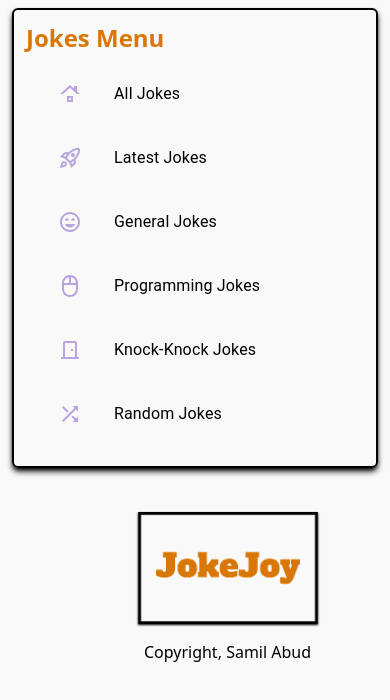
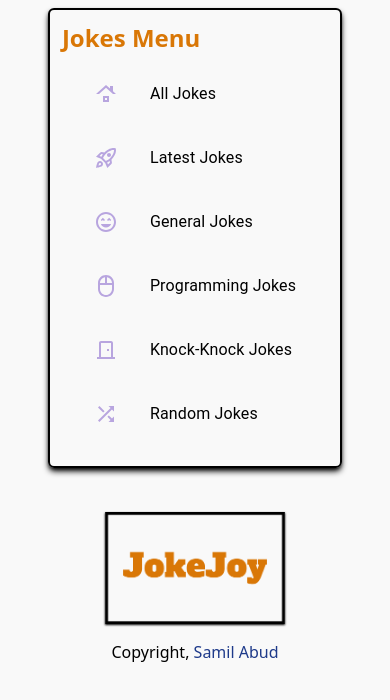
Before and after one commit to samilabud/JokeJoy, a Next.js app: page /components/layout in a window 390 px wide. Shown: the top 700 px of the page. Built offline with nearby package versions, Linux system fonts and the light colour scheme.

Commit message:
Fixed pixel perfect issues and responsive in mobile

```diff
--- a/app/globals.css
+++ b/app/globals.css
@@ -7,8 +7,7 @@ body {
 }
 
 #left-navigation {
-  @apply w-full xl:w-2/12 p-3 xl:fixed top-1/4 mt-2 rounded-md shadow-md shadow-black box-border border-spacing-1 border-solid border-black border-2 m-3 self-center;
-  min-width: 245px;
+  @apply xl:w-2/12 p-3 xl:fixed top-1/4 mt-2 rounded-md shadow-md shadow-black box-border border-spacing-1 border-solid border-black border-2 m-3 self-center;
 }
 hr {
   border: 0;
--- a/pages/components/jokes.component.js
+++ b/pages/components/jokes.component.js
@@ -47,18 +47,18 @@ const Jokes = ({ title, jokes, showLoadMoreButton = true, type = "all" }) => {
 
   return (
     <div className="inline-block w-full mt-10">
-      <div className="flex w-full justify-between">
+      <div className="flex w-full justify-between mb-3">
         <h3 className="text-2xl font-bold text-amber-600 ml-3">{title}</h3>
-        <div className="flex justify-between h-32 xl:h-0 flex-col xl:flex-row xl:w-5/12 flex-wrap pr-4">
+        <div className="flex justify-between h-32 xl:h-0 flex-row xl:flex-row w-6/12 xl:w-5/12 flex-wrap pr-4">
           <div>
-            <span id="sortByLabel" className="cursor-pointer">
+            <span id="sortByLabel" className="cursor-pointer font-semibold">
               Sort by:
             </span>
             <Select
               labelId="sortByLabel"
               value={sortBy}
               onChange={handleSortByChange}
-              className="h-10 text-orange-500"
+              className="h-10 text-amber-600"
             >
               <MenuItem value="id">ID</MenuItem>
               <MenuItem value="type">Type</MenuItem>
@@ -67,14 +67,14 @@ const Jokes = ({ title, jokes, showLoadMoreButton = true, type = "all" }) => {
             </Select>
           </div>
           <div>
-            <span id="orderByLabel" className="cursor-pointer">
+            <span id="orderByLabel" className="cursor-pointer font-semibold">
               Order by:
             </span>
             <Select
               labelId="orderByLabel"
               value={orderBy}
               onChange={handleOrderByChange}
-              className="h-10 text-orange-500"
+              className="h-10 text-amber-600"
             >
               <MenuItem value="asc">ASC</MenuItem>
               <MenuItem value="desc">DESC</MenuItem>
@@ -83,14 +83,16 @@ const Jokes = ({ title, jokes, showLoadMoreButton = true, type = "all" }) => {
           <Button
             onClick={applyFilter}
             variant="contained"
-            sx={{ backgroundColor: "#FF3F00" }}
-            className="hover:bg-orange-600 h-10"
+            className="bg-amber-600 hover:bg-amber-700 h-10"
           >
             Apply
           </Button>
         </div>
       </div>
-      <div id="jokes-container" className="flex flex-wrap">
+      <div
+        id="jokes-container"
+        className="flex flex-wrap justify-center xl:justify-start"
+      >
         {data.map((joke) => (
           <div
             className="joke-block flex flex-col shadow-md shadow-black border-solid border-black border-2 m-3 p-3 rounded-md max-w-72 min-w-56"
@@ -111,8 +113,7 @@ const Jokes = ({ title, jokes, showLoadMoreButton = true, type = "all" }) => {
             <Button
               onClick={() => loadMoreData()}
               variant="contained"
-              sx={{ backgroundColor: "#FF3F00" }}
-              className="hover:bg-orange-600"
+              className="bg-amber-600 hover:bg-amber-700"
             >
               Load More
             </Button>
--- a/pages/components/layout.js
+++ b/pages/components/layout.js
@@ -5,7 +5,7 @@ import "../../app/globals.css";
 
 const Layout = ({ children }) => {
   return (
-    <div className="flex flex-row items-center flex-wrap w-full justify-between">
+    <div className="flex flex-col xl:flex-row items-center flex-wrap w-full justify-center lg:justify-between">
       <Head>
         <title>JokeJoy App</title>
         <meta name="description" content="A list of jokes to make you joy!" />
@@ -31,7 +31,7 @@ const Layout = ({ children }) => {
           <hr className="w-96 mt-10 hidden xl:block" />
           <div
             id="jokes-container"
-            className="flex flex-row justify-center items-center"
+            className="flex flex-col xl:flex-row justify-center items-center"
           >
             {children}
           </div>
@@ -41,8 +41,12 @@ const Layout = ({ children }) => {
           className="w-full flex flex-col items-center -mt-4"
         >
           <footer className="text-center">
-            Copyright,{" "}
-            <a href="https://samilabud.com" target="_blank">
+            <span>Copyright, </span>
+            <a
+              href="https://samilabud.com"
+              target="_blank"
+              className="text-blue-900 hover:text-amber-600"
+            >
               Samil Abud
             </a>
           </footer>
```
